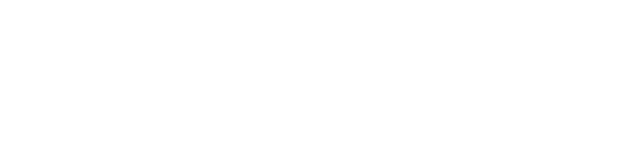
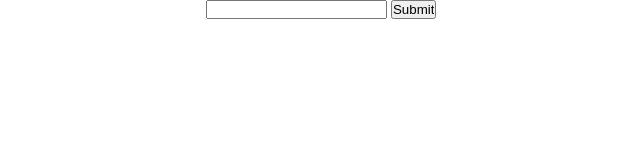
Before and after one commit to codershona/javascript-weather-app-API, a plain HTML site: page index.html in a window 1280 px wide. Shown: the whole page, without its empty margins (319-959 px from the left). Drawn offline with Linux system fonts and the light colour scheme; files whose address does not match are found by name.

Commit message:
structure 1 done

```diff
--- a/app.js
+++ b/app.js
@@ -0,0 +1 @@
+// function :
--- a/index.html
+++ b/index.html
@@ -5,10 +5,20 @@
     <meta name="viewport" content="width=device-width, initial-scale=1.0">
      <meta http-equiv="X-UA-Compatible" content="ie=edge">
      <link rel="stylesheet" type="text/css" href="style.css">
-
-    <title>Javascript Weather App API</title>
+       <title>Javascript Weather App API</title>
   </head>
   <body>
+
+   <div class="input">
+    <input type="text" class="inputValue">
+    <input type="submit" value="Submit">
+       </div>
+
+  <div class="display">
+     <h1 class="name"></h1>
+      <p class="desc"></p>
+        <p class="temp"></p>
+      </div>
 
 
     <script src="js/app.js"></script>
--- a/style.css
+++ b/style.css
@@ -1,3 +1,16 @@
-body {
+* {
+  margin: 0;
+  padding: 0;
+  box-sizing: border-box;
 
 }
+
+body {
+  font-family: "Nunito",sans-serif;
+
+}
+
+.input {
+  text-align: center;
+
+}
```
